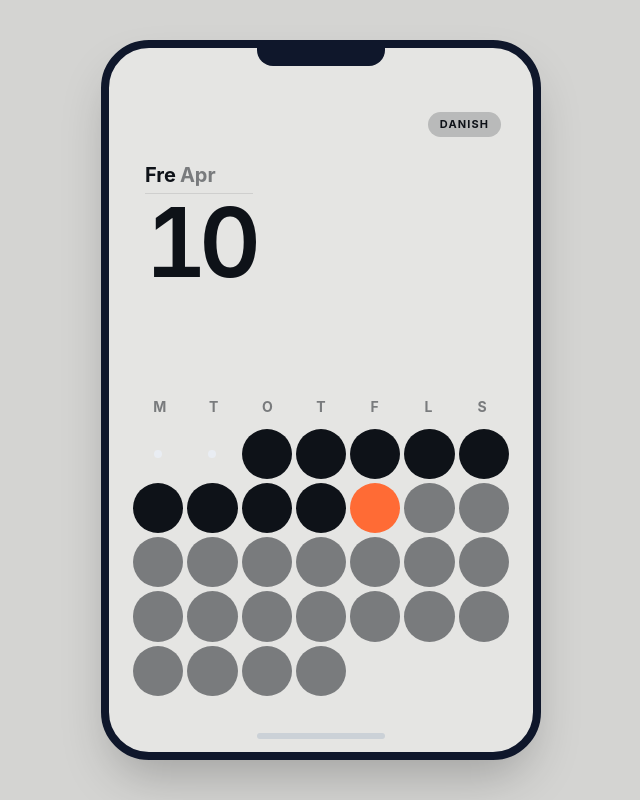
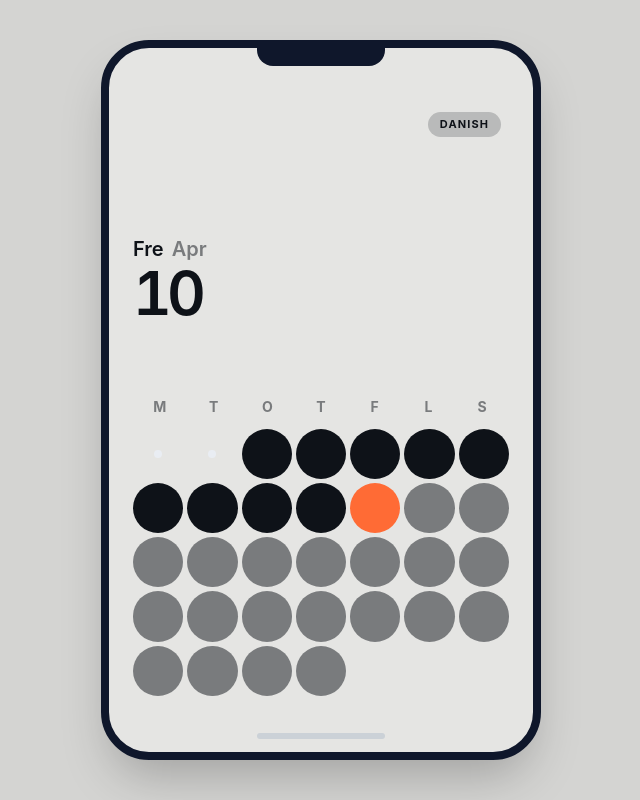
Before and after one commit to markandrevegas/calendar, a Nuxt app: page / in a window 1280 px wide. Shown: the whole page, without its empty margins (319-959 px from the left). Built offline with nearby package versions, Linux system fonts and the light colour scheme.

Commit message:
layout adjustments in header

```diff
--- a/app/assets/css/main.css
+++ b/app/assets/css/main.css
@@ -4,7 +4,7 @@
 @theme {
 	--font-sans: "Inter", ui-sans-serif, system-ui;
 	/*text*/
-	--tracking-minimum: -0.5rem;
+	--tracking-minimum: -0.3rem;
 	/*colors*/
 	--color-palladian: #e9edf3;
 	--color-abyssal: #0e1218;
--- a/app/components/CalendarGrid.vue
+++ b/app/components/CalendarGrid.vue
@@ -28,25 +28,6 @@ const handleDateClick = (day) => {
 	}
 	emit("select-date", eventData)
 }
-const isDk = computed(() => props.format === "dk")
-const daMonths = ["jan", "feb", "mar", "apr", "maj", "jun", "jul", "aug", "sep", "okt", "nov", "dec"]
-
-const currentMonthName = computed(() => {
-	const monthIndex = props.viewDate.getMonth()
-	return props.format === "dk" ? daMonths[monthIndex] : props.viewDate.toLocaleString("en-US", { month: "long" })
-})
-
-const displayDay = computed(() => selectedDay.value ?? props.viewDate.getDate())
-const displayDayLabel = computed(() => String(displayDay.value).padStart(2, "0"))
-const displayDate = computed(() => new Date(props.viewDate.getFullYear(), props.viewDate.getMonth(), displayDay.value))
-
-const currentWeekdayName = computed(() => {
-	if (props.format === "dk") {
-		const days = ["søn", "man", "tir", "ons", "tor", "fre", "lør"]
-		return days[displayDate.value.getDay()]
-	}
-	return displayDate.value.toLocaleString("en-US", { weekday: "short" })
-})
 
 // 1. Calculate how many days in the current month
 const daysInMonth = computed(() => {
--- a/app/components/CalendarHeader.vue
+++ b/app/components/CalendarHeader.vue
@@ -28,26 +28,22 @@ const displayDayLabel = computed(() => String(props.selectedDay).padStart(2, "0"
 </script>
 
 <template>
-	<div class="flex flex-1 items-start px-1">
-		<div class="flex min-h-0 flex-1 items-start px-2">
+	<div class="flex flex-col w-24 flex-1 justify-center">
 		<div class="flex w-fit flex-col">
-				<div class="border-abyssal/10 flex items-center gap-1 border-b pb-1 whitespace-nowrap">
-					<span class="text-abyssal text-xl font-bold">
+			<div class="flex w-full items-center justify-start gap-2 whitespace-nowrap">
+				<span class="text-abyssal text-xl font-semibold tabular-nums">
 					{{ currentWeekdayName }}
 				</span>
-					<span class="text-abyssal/50 text-xl font-bold">
+				<span class="text-abyssal/50 text-xl font-semibold">
 					{{ currentMonthName }}
 				</span>
 			</div>
 
-				<h1 class="text-abyssal w-full text-8xl leading-none font-semibold tracking-min tabular-nums">
+			<h1 class="text-abyssal tracking-min flex w-full justify-between text-6xl leading-none font-semibold tabular-nums">
 				{{ displayDayLabel }}
 			</h1>
 
-				<span class="hidden">
-					{{ viewDate.getFullYear() }}
-				</span>
-			</div>
+			<span class="hidden">{{ viewDate.getFullYear() }}</span>
 		</div>
 	</div>
 </template>
```
Lines whose indentation alone changed are shown as unchanged.
